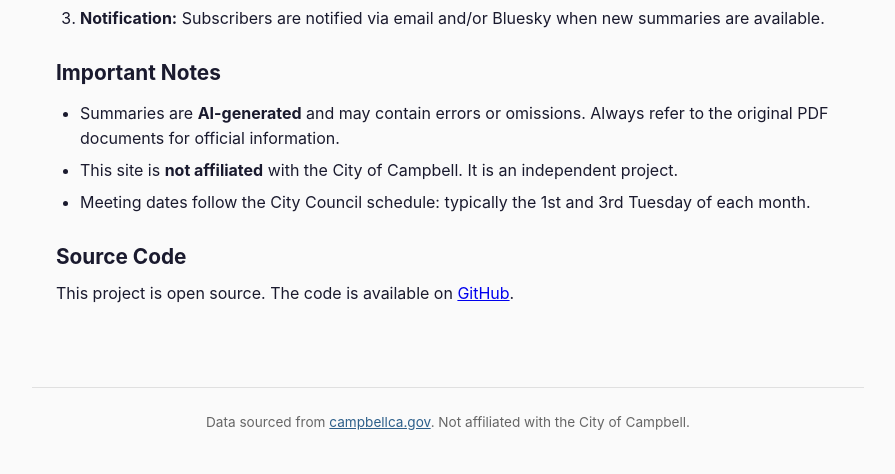
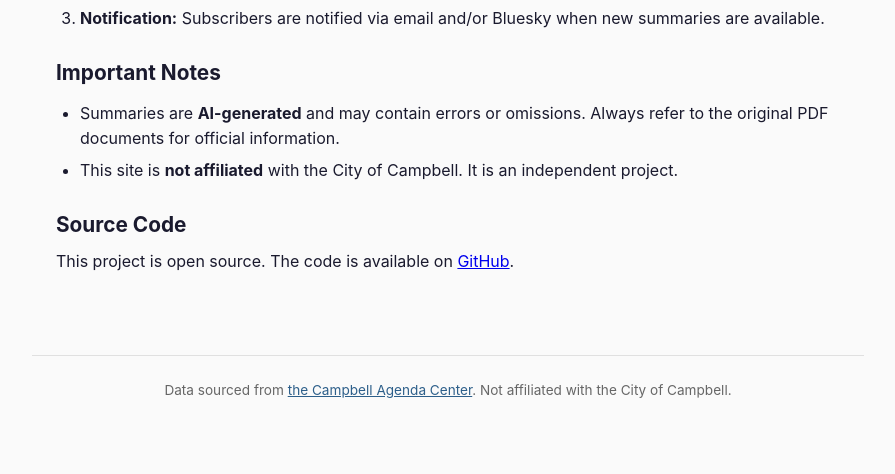
Before and after one commit to brooksmcmillin/council-watch, a FastAPI app: page /about in a window 1280 px wide. Shown: the part 326-800 px from the top of the page, without its empty margins (192-1087 px from the left). Run offline with FastAPI, Linux system fonts and the light colour scheme.

Commit message:
fix(ui): make templates city-aware so the site rebrands per CITY_* config
Address combined-review feedback: the backend was generalized but the Jinja
templates still hard-coded "Campbell", linked to campbellca.gov, and carried a
Campbell-specific affiliation disclaimer — so a CITY_*-configured deployment
would show wrong-city content.

- Expose the `city` config as a Jinja global (`templates.env.globals["city"]`)
  so every template, including those rendered without explicit context
  (about/subscribe/404/base), can reference it.
- base/index/about/subscribe/meeting/404: derive title, nav, headings, the
  data-source link (city.agenda_center_url), and the affiliation line from
  city config. Drop the Campbell-specific "1st and 3rd Tuesday" schedule note
  (no config for it; misleading for other cities).
- pyproject description: Campbell -> generic CivicPlus.
- test_city_config: rewrite the email-subject test to drive send_email and
  assert the decoded Subject header (was re-implementing the format string).

Verified via TestClient with Springfield CITY_* overrides: no "Campbell"
appears on /, /about, or /subscribe; links and disclaimer name Springfield.

https://nexus.brooksmcmillin.com/task/4754

Co-Authored-By: Claude Opus 4.8 <noreply@anthropic.com>

```diff
--- a/pyproject.toml
+++ b/pyproject.toml
@@ -1,7 +1,7 @@
 [project]
 name = "council-meetings"
 version = "0.1.0"
-description = "Campbell City Council meeting monitor — scrapes agendas/minutes, summarizes with Claude, notifies via email and Bluesky"
+description = "CivicPlus city council meeting monitor — scrapes agendas/minutes, summarizes with Claude, notifies via email and Bluesky"
 readme = "README.md"
 authors = [
     { name = "Brooks McMillin", email = "brooks@brooksmcmillin.com" }
--- a/src/council_meetings/main.py
+++ b/src/council_meetings/main.py
@@ -36,6 +36,10 @@ async def lifespan(app: FastAPI):
 app = FastAPI(title=f"{city.display_name} Meetings", lifespan=lifespan)
 app.mount("/static", StaticFiles(directory=str(STATIC_DIR)), name="static")
 templates = Jinja2Templates(directory=str(TEMPLATES_DIR))
+# Expose the configured city to every template (including those rendered without
+# explicit context, e.g. about/subscribe/404) so branding, links, and the
+# affiliation disclaimer follow CITY_* config instead of being hard-coded.
+templates.env.globals["city"] = city
 
 BASE_URL = city.base_url
 
--- a/templates/404.html
+++ b/templates/404.html
@@ -1,6 +1,6 @@
 {% extends "base.html" %}
 
-{% block title %}Not Found — Campbell Council Meetings{% endblock %}
+{% block title %}Not Found — {{ city.name }} Council Meetings{% endblock %}
 
 {% block content %}
 <h1>Page Not Found</h1>
--- a/templates/about.html
+++ b/templates/about.html
@@ -1,11 +1,11 @@
 {% extends "base.html" %}
 
-{% block title %}About — Campbell Council Meetings{% endblock %}
+{% block title %}About — {{ city.name }} Council Meetings{% endblock %}
 
 {% block content %}
 <h1>About This Site</h1>
 
-<p>This site monitors the <a href="https://www.campbellca.gov/AgendaCenter/City-Council-10">City of Campbell Agenda Center</a> for new city council meeting agendas and minutes.</p>
+<p>This site monitors the <a href="{{ city.agenda_center_url }}">City of {{ city.name }} Agenda Center</a> for new city council meeting agendas and minutes.</p>
 
 <h2>How It Works</h2>
 <ol>
@@ -17,8 +17,7 @@
 <h2>Important Notes</h2>
 <ul>
     <li>Summaries are <strong>AI-generated</strong> and may contain errors or omissions. Always refer to the original PDF documents for official information.</li>
-    <li>This site is <strong>not affiliated</strong> with the City of Campbell. It is an independent project.</li>
-    <li>Meeting dates follow the City Council schedule: typically the 1st and 3rd Tuesday of each month.</li>
+    <li>This site is <strong>not affiliated</strong> with the City of {{ city.name }}. It is an independent project.</li>
 </ul>
 
 <h2>Source Code</h2>
--- a/templates/base.html
+++ b/templates/base.html
@@ -3,13 +3,13 @@
 <head>
     <meta charset="UTF-8">
     <meta name="viewport" content="width=device-width, initial-scale=1.0">
-    <title>{% block title %}Campbell Council Meetings{% endblock %}</title>
+    <title>{% block title %}{{ city.name }} Council Meetings{% endblock %}</title>
     <link rel="stylesheet" href="/static/style.css">
 </head>
 <body>
     <header>
         <nav>
-            <a href="/" class="logo">Campbell Council Meetings</a>
+            <a href="/" class="logo">{{ city.name }} Council Meetings</a>
             <div class="nav-links">
                 <a href="/">Home</a>
                 <a href="/subscribe">Subscribe</a>
@@ -21,7 +21,7 @@
         {% block content %}{% endblock %}
     </main>
     <footer>
-        <p>Data sourced from <a href="https://www.campbellca.gov/AgendaCenter/City-Council-10">campbellca.gov</a>. Not affiliated with the City of Campbell.</p>
+        <p>Data sourced from <a href="{{ city.agenda_center_url }}">the {{ city.name }} Agenda Center</a>. Not affiliated with the City of {{ city.name }}.</p>
     </footer>
 </body>
 </html>
--- a/templates/index.html
+++ b/templates/index.html
@@ -1,10 +1,10 @@
 {% extends "base.html" %}
 
-{% block title %}Campbell Council Meetings{% endblock %}
+{% block title %}{{ city.name }} Council Meetings{% endblock %}
 
 {% block content %}
-<h1>Campbell City Council Meetings</h1>
-<p class="subtitle">Agendas and minutes from the Campbell, CA City Council — automatically summarized.</p>
+<h1>{{ city.display_name }} Meetings</h1>
+<p class="subtitle">Agendas and minutes from the {{ city.display_name }} — automatically summarized.</p>
 
 {% if not meeting_data %}
 <p>No meetings found yet. Check back soon.</p>
--- a/templates/meeting.html
+++ b/templates/meeting.html
@@ -1,6 +1,6 @@
 {% extends "base.html" %}
 
-{% block title %}{{ meeting.title }} — Campbell Council Meetings{% endblock %}
+{% block title %}{{ meeting.title }} — {{ city.name }} Council Meetings{% endblock %}
 
 {% block content %}
 <article class="meeting-detail">
--- a/templates/subscribe.html
+++ b/templates/subscribe.html
@@ -1,6 +1,6 @@
 {% extends "base.html" %}
 
-{% block title %}Subscribe — Campbell Council Meetings{% endblock %}
+{% block title %}Subscribe — {{ city.name }} Council Meetings{% endblock %}
 
 {% block content %}
 <h1>Email Subscriptions</h1>
```
Also changed, not shown: tests/test_city_config.py (+68 -12 lines).
